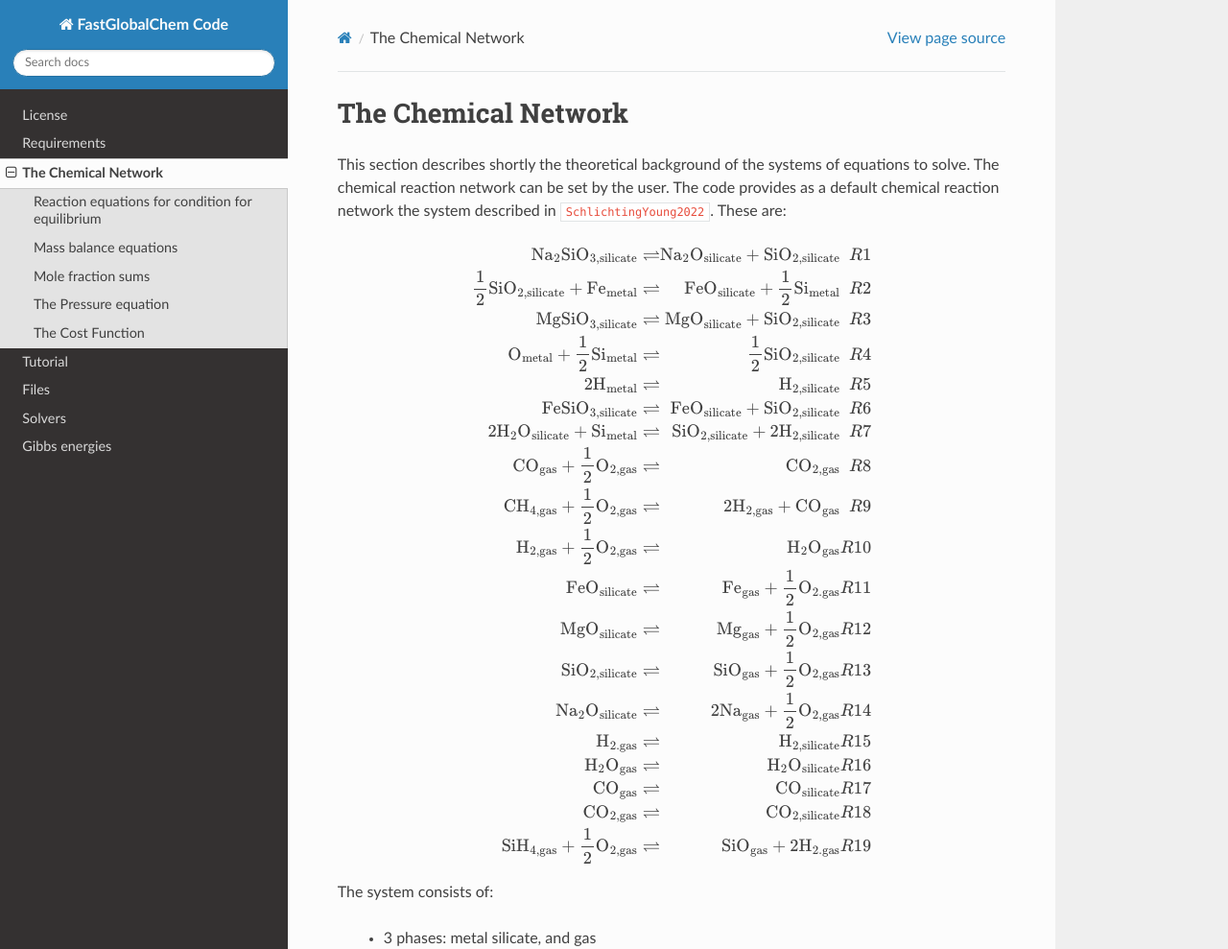
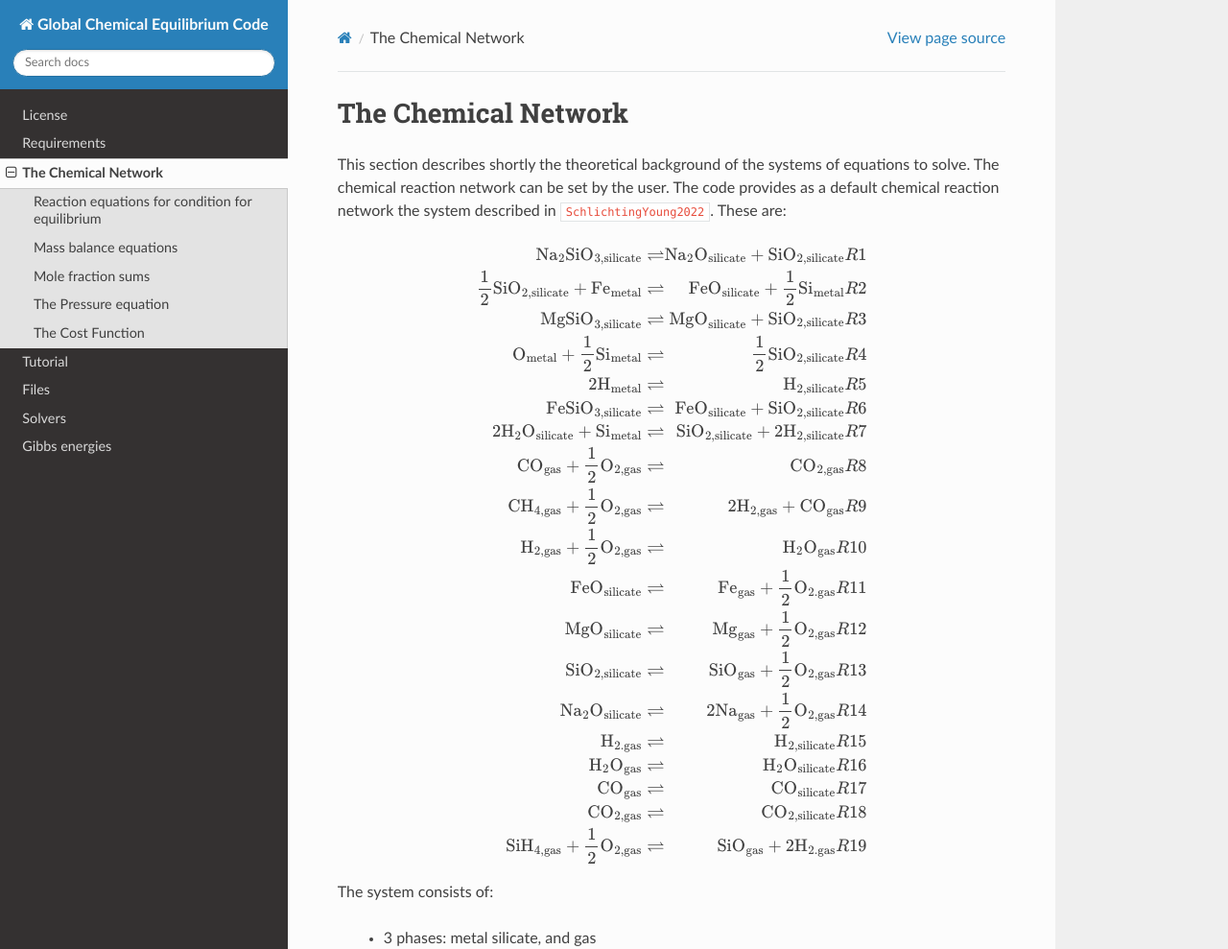
Before and after one commit to ExoInteriors/GlobalChemicalEquilibrium_Release, a Sphinx documentation site: the page built from doc/source/ChemicalNetwork.rst, in a window 1280 px wide and 1400 px high. Shown: the top 989 px of the window at 96% size. Built offline with Sphinx 7.4.7 and the Read the Docs theme 3.1.0, drawn with Linux system fonts in a browser that asks for light colours; cross-references to code outside the pages are shown as plain code.

```diff
--- a/doc/source/ChemicalNetwork.rst
+++ b/doc/source/ChemicalNetwork.rst
@@ -7,25 +7,25 @@ This section describes shortly the theoretical background of the systems of equa
 The chemical reaction network can be set by the user. The code provides as a default chemical reaction network the system described in :cite:p:`SchlichtingYoung2022`. These are:
 
 .. math::
-	\text{Na}_2 \text{SiO}_\text{3,silicate} & \rightleftharpoons & \text{Na}_2 \text{O}_\text{silicate} + \text{SiO}_\text{2,silicate}                             &	&{R1}\\
-	\frac{1}{2} \text{SiO}_\text{2,silicate} + \text{Fe}_{\text{metal}}  & \rightleftharpoons & \text{FeO}_\text{silicate} + \frac{1}{2}\text{Si}_{\text{metal}}    &	&{R2}\\
-	\text{MgSiO}_\text{3,silicate} & \rightleftharpoons & \text{MgO}_\text{silicate} + \text{SiO}_\text{2,silicate}                                                 &	&{R3}\\
-	\text{O}_{\text{metal}} + \frac{1}{2} \text{Si}_{\text{metal}} & \rightleftharpoons & \frac{1}{2} \text{SiO}_\text{2,silicate}                                  &	&{R4}\\
-	2\text{H}_\text{metal} & \rightleftharpoons & \text{H}_{2,\text{silicate}}                                                                                      &	&{R5}\\
-	\text{FeSiO}_\text{3,silicate} & \rightleftharpoons & \text{FeO}_\text{silicate} + \text{SiO}_\text{2,silicate}                                                 &	&{R6}\\
-	2\text{H}_2 \text{O}_\text{silicate} + \text{Si}_\text{metal} & \rightleftharpoons & \text{SiO}_\text{2,silicate} + 2 \text{H}_{2, \text{silicate}}             &	&{R7}\\
-	\text{CO}_\text{gas} + \frac{1}{2} \text{O}_{2,\text{gas}} & \rightleftharpoons & \text{CO}_{2,\text{gas}}                                                      &	&{R8}\\
-	\text{CH}_{4,\text{gas}} + \frac{1}{2} \text{O}_{2,\text{gas}} & \rightleftharpoons & 2 \text{H}_\text{2,gas} + \text{CO}_\text{gas}                            &	&{R9}\\
-	\text{H}_{2,\text{gas}} + \frac{1}{2}\text{O}_{2,\text{gas}}  & \rightleftharpoons & \text{H}_2 \text{O}_\text{gas}                                             &	&{R10}\\
-	\text{FeO}_\text{silicate} & \rightleftharpoons & \text{Fe}_\text{gas} + \frac{1}{2} \text{O}_{2.\text{gas}}                                                    &	&{R11}\\
-	\text{MgO}_\text{silicate} & \rightleftharpoons & \text{Mg}_\text{gas} + \frac{1}{2} \text{O}_{2,\text{gas}}                                                    &	&{R12}\\
-	\text{SiO}_\text{2,silicate} & \rightleftharpoons & \text{SiO}_\text{gas} + \frac{1}{2} \text{O}_{2,\text{gas}}                                                 &	&{R13}\\
-	\text{Na}_2 \text{O}_\text{silicate} & \rightleftharpoons & 2 \text{Na}_\text{gas} + \frac{1}{2} \text{O}_{2,\text{gas}}                                        &	&{R14}\\
-	\text{H}_{2.\text{gas}}  & \rightleftharpoons & \text{H}_{2,\text{silicate}}                                                                                    &	&{R15}\\
-	\text{H}_2 \text{O}_\text{gas} & \rightleftharpoons & \text{H}_2 \text{O}_\text{silicate}                                                                       &	&{R16}\\
-	\text{CO}_\text{gas} & \rightleftharpoons & \text{CO}_\text{silicate}                                                                                           &	&{R17}\\
-	\text{CO}_{2,\text{gas}} & \rightleftharpoons & \text{CO}_{2, \text{silicate}}                                                                                  &	&{R18}\\
-	\text{SiH}_{4,\text{gas}} + \frac{1}{2} \text{O}_\text{2,gas}  & \rightleftharpoons & \text{SiO}_{\text{gas}} + 2 \text{H}_\text{2.gas}                         &	&{R19}
+	\text{Na}_2 \text{SiO}_\text{3,silicate} & \rightleftharpoons & \text{Na}_2 \text{O}_\text{silicate} + \text{SiO}_\text{2,silicate}                             	{R1}\\
+	\frac{1}{2} \text{SiO}_\text{2,silicate} + \text{Fe}_{\text{metal}}  & \rightleftharpoons & \text{FeO}_\text{silicate} + \frac{1}{2}\text{Si}_{\text{metal}}    	{R2}\\
+	\text{MgSiO}_\text{3,silicate} & \rightleftharpoons & \text{MgO}_\text{silicate} + \text{SiO}_\text{2,silicate}                                                 	{R3}\\
+	\text{O}_{\text{metal}} + \frac{1}{2} \text{Si}_{\text{metal}} & \rightleftharpoons & \frac{1}{2} \text{SiO}_\text{2,silicate}                                  	{R4}\\
+	2\text{H}_\text{metal} & \rightleftharpoons & \text{H}_{2,\text{silicate}}                                                                                      	{R5}\\
+	\text{FeSiO}_\text{3,silicate} & \rightleftharpoons & \text{FeO}_\text{silicate} + \text{SiO}_\text{2,silicate}                                                 	{R6}\\
+	2\text{H}_2 \text{O}_\text{silicate} + \text{Si}_\text{metal} & \rightleftharpoons & \text{SiO}_\text{2,silicate} + 2 \text{H}_{2, \text{silicate}}             	{R7}\\
+	\text{CO}_\text{gas} + \frac{1}{2} \text{O}_{2,\text{gas}} & \rightleftharpoons & \text{CO}_{2,\text{gas}}                                                      	{R8}\\
+	\text{CH}_{4,\text{gas}} + \frac{1}{2} \text{O}_{2,\text{gas}} & \rightleftharpoons & 2 \text{H}_\text{2,gas} + \text{CO}_\text{gas}                            	{R9}\\
+	\text{H}_{2,\text{gas}} + \frac{1}{2}\text{O}_{2,\text{gas}}  & \rightleftharpoons & \text{H}_2 \text{O}_\text{gas}                                             	{R10}\\
+	\text{FeO}_\text{silicate} & \rightleftharpoons & \text{Fe}_\text{gas} + \frac{1}{2} \text{O}_{2.\text{gas}}                                                    	{R11}\\
+	\text{MgO}_\text{silicate} & \rightleftharpoons & \text{Mg}_\text{gas} + \frac{1}{2} \text{O}_{2,\text{gas}}                                                    	{R12}\\
+	\text{SiO}_\text{2,silicate} & \rightleftharpoons & \text{SiO}_\text{gas} + \frac{1}{2} \text{O}_{2,\text{gas}}                                                 	{R13}\\
+	\text{Na}_2 \text{O}_\text{silicate} & \rightleftharpoons & 2 \text{Na}_\text{gas} + \frac{1}{2} \text{O}_{2,\text{gas}}                                        	{R14}\\
+	\text{H}_{2.\text{gas}}  & \rightleftharpoons & \text{H}_{2,\text{silicate}}                                                                                    	{R15}\\
+	\text{H}_2 \text{O}_\text{gas} & \rightleftharpoons & \text{H}_2 \text{O}_\text{silicate}                                                                       	{R16}\\
+	\text{CO}_\text{gas} & \rightleftharpoons & \text{CO}_\text{silicate}                                                                                           	{R17}\\
+	\text{CO}_{2,\text{gas}} & \rightleftharpoons & \text{CO}_{2, \text{silicate}}                                                                                  	{R18}\\
+	\text{SiH}_{4,\text{gas}} + \frac{1}{2} \text{O}_\text{2,gas}  & \rightleftharpoons & \text{SiO}_{\text{gas}} + 2 \text{H}_\text{2.gas}                         	{R19}
 
 The system consists of:
 
--- a/doc/source/conf.py
+++ b/doc/source/conf.py
@@ -6,7 +6,7 @@
 # -- Project information -----------------------------------------------------
 # https://www.sphinx-doc.org/en/master/usage/configuration.html#project-information
 
-project = 'FastGlobalChem Code'
+project = 'Global Chemical Equilibrium Code'
 copyright = '2025, Simon Grimm'
 author = 'Simon Grimm, Aaron Werlen, Caroline Dorn, Edward Young'
 
```
Also changed, not shown: doc/source/index.rst (+4 -4 lines).
